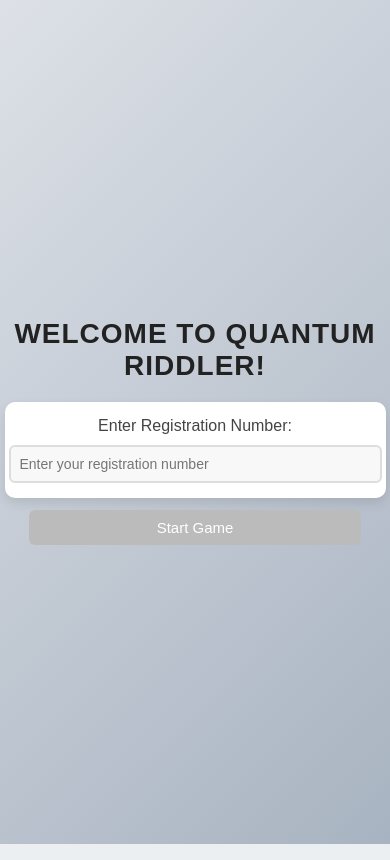
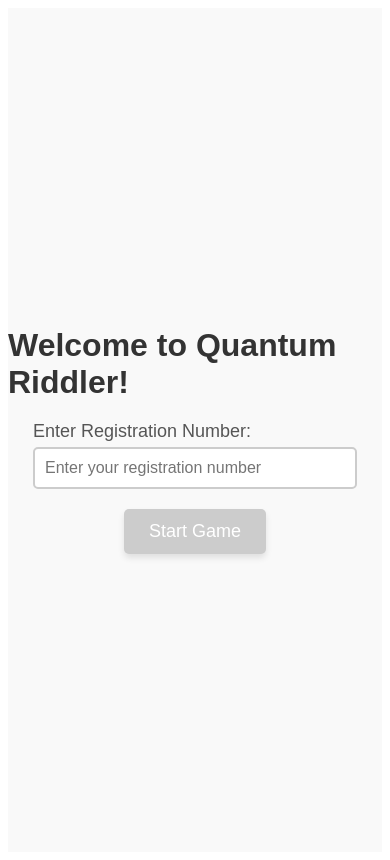
Before and after one commit to akss06/quantum_riddler, a React (Vite) app: page / in a window 390 px wide. Built offline with nearby package versions, Linux system fonts and the light colour scheme.

Commit message:
css change

```diff
--- a/src/components/WordSearch/App.css
+++ b/src/components/WordSearch/App.css
@@ -1,77 +1,96 @@
-/* Page Background */
-body {
-    background-color: #eceff1; /* Matches homepage background */
-    font-family: 'Inter', sans-serif;
-    color: #333;
-    margin: 0;
-    padding: 0;
-    display: flex;
-    flex-direction: column;
-    align-items: center;
-    justify-content: center;
-    min-height: 100vh;
+/* Grid */
+.grid {
+    display: grid;
+    grid-template-columns: repeat(15, 50px); /* Adjust to 15 columns, change size as needed */
+    gap: 5px; /* Increase gap between cells */
+    margin: 20px auto;
+    max-width: 800px; /* Limit grid width */
+    padding: 10px; /* Add padding around grid */
 }
 
-/* Word List */
+/* Cell */
+.cell {
+    width: 40px;
+    height: 40px;
+    display: flex;
+    justify-content: center;
+    align-items: center;
+    border: 1px solid #ccc;
+    font-weight: bold;
+    cursor: pointer;
+    user-select: none;
+    transition: background-color 0.3s, transform 0.2s, box-shadow 0.3s;
+}
+
+/* Hover effect */
+.cell:hover {
+    background-color: #e0e0e0;
+}
+
+/* Selected cell (Yellow Highlight) */
+.cell.selected {
+    background-color: #ffeb3b; /* Bright yellow */
+    border: 2px solid #f57f17; /* Darker border */
+    transform: scale(1.1);     /* Slight zoom */
+    box-shadow: 0 0 5px #f57f17;
+}
+/* Found words (Red Highlight, Unclickable) */
+.cell.found {
+    background-color: #ff9999; /* Soft red */
+    border: 2px solid #b30000; /* Dark red border */
+    color: white;
+    pointer-events: none;       /* Disable clicking */
+    transform: scale(1);
+    box-shadow: 0 0 5px #b30000;
+}
+
+/* Word list */
 .word-list {
     margin-top: 20px;
-    padding: 15px;
-    background-color: white;
-    border-radius: 8px;
-    box-shadow: 0 4px 8px rgba(0, 0, 0, 0.1);
-    width: 320px;
-    text-align: center;
+    font-family: Arial, sans-serif;
 }
 
 .word-list ul {
     list-style: none;
     padding: 0;
-    margin: 0;
 }
 
 .word-list li {
     font-size: 18px;
-    margin-bottom: 8px;
-    padding: 5px;
-    transition: all 0.3s ease-in-out;
+    margin-bottom: 5px;
 }
 
+/* Found words in the list */
 .word-list li.found {
     text-decoration: line-through;
-    color: #4caf50;
-    font-weight: bold;
+    color: green;
 }
 
-/* Submit Button */
+/* Submit button */
 .submit-btn {
     margin-top: 20px;
-    padding: 12px 24px;
+    padding: 10px 20px;
     font-size: 16px;
-    font-weight: 600;
     cursor: pointer;
-    background-color: #007bff; /* Blue modern button */
+    background-color: #4CAF50; /* Green background */
     color: white;
     border: none;
-    border-radius: 6px;
-    transition: all 0.3s ease-in-out;
-    box-shadow: 0 2px 5px rgba(0, 0, 0, 0.2);
+    border-radius: 5px;
+    transition: background-color 0.3s;
 }
 
 .submit-btn:hover {
-    background-color: #0056b3;
-    transform: translateY(-2px);
+    background-color: #45a049; /* Darker green on hover */
 }
 
 .submit-btn:disabled {
-    background-color: #b0bec5;
+    background-color: #dcdcdc; /* Gray when disabled */
     cursor: not-allowed;
-    transform: none;
 }
 
 /* Message */
 .message {
     margin-top: 10px;
     font-weight: bold;
-    font-size: 18px;
     color: #333;
 }
--- a/src/index.css
+++ b/src/index.css
@@ -5,105 +5,65 @@
   justify-content: center;
   align-items: center;
   height: 100vh;
-  background: linear-gradient(135deg, #dde1e7, #a8b3c1);
-  font-family: 'Poppins', sans-serif;
-  text-align: center;
+  background-color: #f9f9f9;
+  font-family: Arial, sans-serif;
 }
 
 /* Welcome Heading */
 .home-page-heading {
   font-size: 32px;
-  font-weight: 600;
-  color: #222;
+  color: #333;
   margin-bottom: 20px;
-  text-transform: uppercase;
-  letter-spacing: 1px;
 }
 
 /* Registration Container Styling */
 .registration-container {
   display: flex;
   flex-direction: column;
-  align-items: center;
-  gap: 10px;
-  padding: 20px;
-  background: #ffffff;
-  border-radius: 10px;
-  box-shadow: 0 5px 12px rgba(0, 0, 0, 0.1);
-  width: 320px;
+  align-items: flex-start;
+  margin-bottom: 20px;
 }
 
 /* Label Styling */
 .registration-label {
-  font-size: 16px;
-  font-weight: 500;
-  color: #444;
+  font-size: 18px;
+  color: #555;
+  margin-bottom: 5px;
 }
 
 /* Input Field Styling */
 .registration-input {
   padding: 10px;
   font-size: 16px;
-  border: 2px solid #ddd;
-  border-radius: 6px;
-  width: 100%;
+  border: 2px solid #ccc;
+  border-radius: 5px;
+  width: 300px;
   outline: none;
-  transition: all 0.3s ease;
-  background: #f8f8f8;
+  transition: border-color 0.3s ease;
 }
 
 .registration-input:focus {
-  border-color: #0073e6;
-  box-shadow: 0 0 6px rgba(0, 115, 230, 0.3);
-  background: white;
+  border-color: #4CAF50;
 }
 
 /* Start Button Styling */
 .start-button {
-  padding: 10px 18px;
-  font-size: 16px;
-  font-weight: 500;
+  padding: 12px 25px;
+  font-size: 18px;
   color: white;
-  background: linear-gradient(135deg, #0073e6, #005bb5);
+  background-color: #4CAF50;
   border: none;
-  border-radius: 6px;
+  border-radius: 5px;
   cursor: pointer;
-  transition: all 0.3s ease;
-  box-shadow: 0 4px 8px rgba(0, 0, 0, 0.1);
-  width: 80%;
-  margin-top: 12px;
+  transition: background-color 0.3s ease;
+  box-shadow: 0 4px 6px rgba(0, 0, 0, 0.1);
 }
 
 .start-button:hover {
-  background: linear-gradient(135deg, #005bb5, #004494);
-  transform: translateY(-1px);
+  background-color: #45a049;
 }
 
 .start-button:disabled {
-  background: #bbb;
+  background-color: #ccc;
   cursor: not-allowed;
-  box-shadow: none;
 }
-
-/* Responsive Styling */
-@media (max-width: 400px) {
-  .registration-container {
-    width: 90%;
-    padding: 15px;
-  }
-
-  .home-page-heading {
-    font-size: 28px;
-  }
-
-  .registration-input {
-    font-size: 14px;
-    padding: 9px;
-  }
-
-  .start-button {
-    font-size: 15px;
-    padding: 9px 16px;
-    width: 85%;
-  }
-}
```
